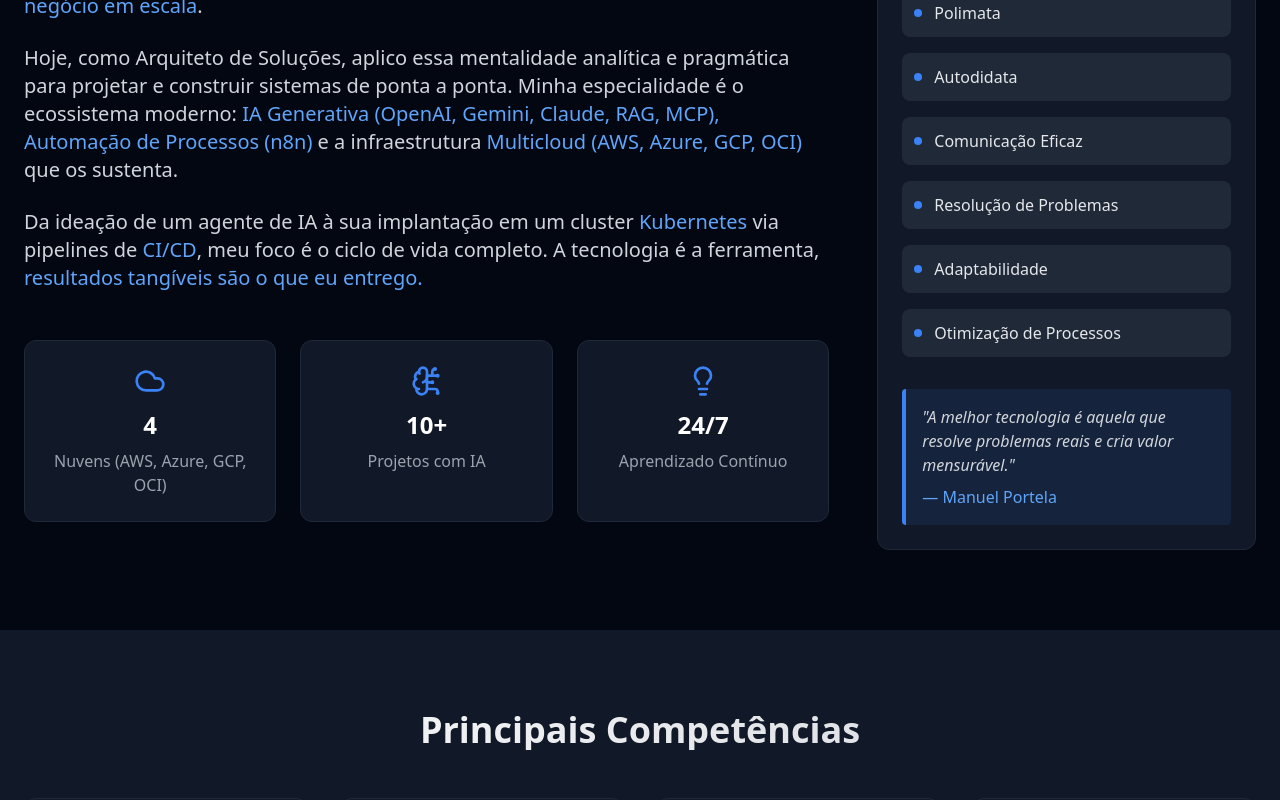
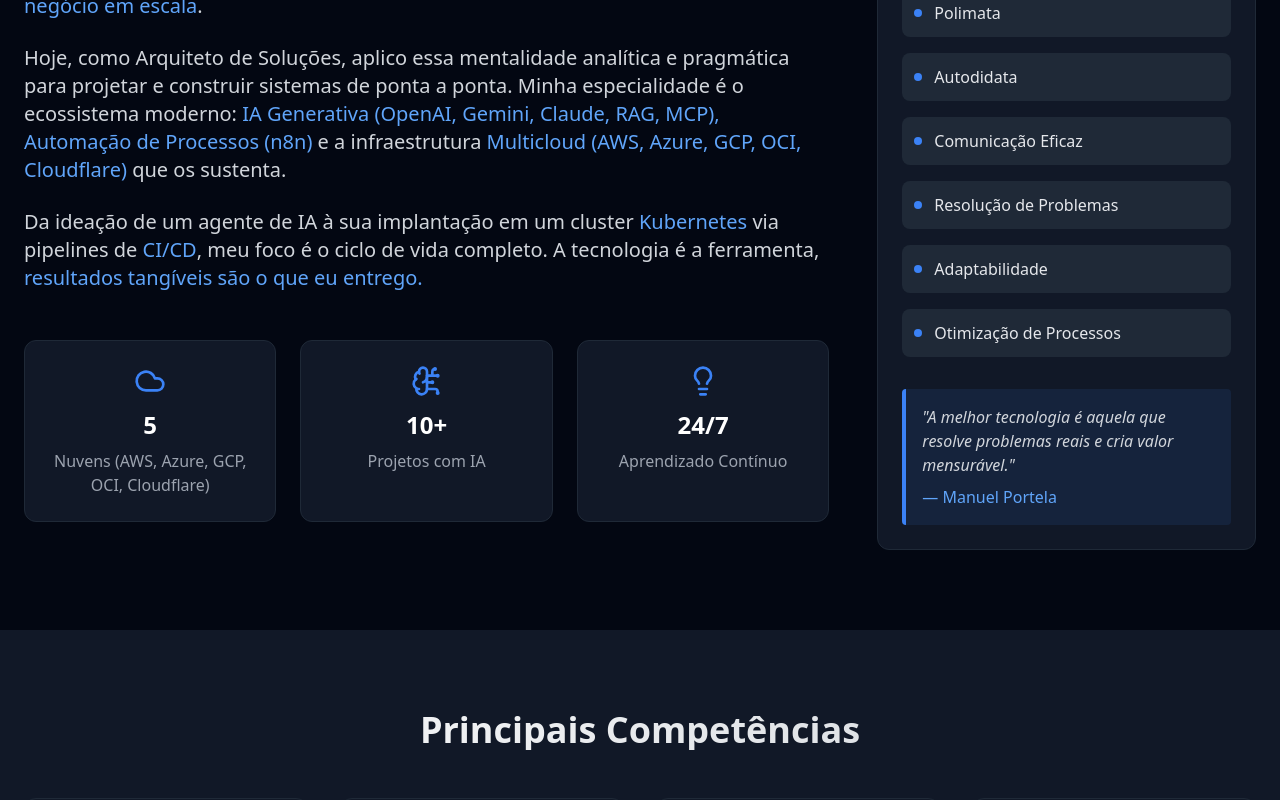
Before and after one commit to manuelportelaneto/meu-portfolio-profissional, a React (Vite) app: page / in a window 1280 px wide. Shown: the part 1060-1860 px from the top of the page. Built offline with nearby package versions, Linux system fonts and the light colour scheme; no server answers.

Commit message:
feat: adicionar nuvem Cloudflare e atualizar status do curso Mimo para concluido

```diff
--- a/src/components/sections/AboutSection.jsx
+++ b/src/components/sections/AboutSection.jsx
@@ -27,7 +27,7 @@
                 </p>
 
                 <p className="text-xl">
-                  Hoje, como Arquiteto de Soluções, aplico essa mentalidade analítica e pragmática para projetar e construir sistemas de ponta a ponta. Minha especialidade é o ecossistema moderno: <span className="text-primary-400 font-medium">IA Generativa (OpenAI, Gemini, Claude, RAG, MCP), Automação de Processos (n8n)</span> e a infraestrutura <span className="text-primary-400 font-medium">Multicloud (AWS, Azure, GCP, OCI)</span> que os sustenta.
+                  Hoje, como Arquiteto de Soluções, aplico essa mentalidade analítica e pragmática para projetar e construir sistemas de ponta a ponta. Minha especialidade é o ecossistema moderno: <span className="text-primary-400 font-medium">IA Generativa (OpenAI, Gemini, Claude, RAG, MCP), Automação de Processos (n8n)</span> e a infraestrutura <span className="text-primary-400 font-medium">Multicloud (AWS, Azure, GCP, OCI, Cloudflare)</span> que os sustenta.
                 </p>
 
                 <p className="text-xl">
@@ -37,7 +37,7 @@
 
               {/* Experience Highlights */}
               <div className="mt-12 grid md:grid-cols-3 gap-6">
-                <div className="text-center p-6 bg-gray-900 rounded-xl border border-gray-800"><Cloud className="w-8 h-8 text-primary-500 mx-auto mb-3" /><h3 className="text-2xl font-bold text-white mb-2">4</h3><p className="text-gray-400">Nuvens (AWS, Azure, GCP, OCI)</p></div>
+                <div className="text-center p-6 bg-gray-900 rounded-xl border border-gray-800"><Cloud className="w-8 h-8 text-primary-500 mx-auto mb-3" /><h3 className="text-2xl font-bold text-white mb-2">5</h3><p className="text-gray-400">Nuvens (AWS, Azure, GCP, OCI, Cloudflare)</p></div>
                 <div className="text-center p-6 bg-gray-900 rounded-xl border border-gray-800"><BrainCircuit className="w-8 h-8 text-primary-500 mx-auto mb-3" /><h3 className="text-2xl font-bold text-white mb-2">10+</h3><p className="text-gray-400">Projetos com IA</p></div>
                 <div className="text-center p-6 bg-gray-900 rounded-xl border border-gray-800"><Lightbulb className="w-8 h-8 text-primary-500 mx-auto mb-3" /><h3 className="text-2xl font-bold text-white mb-2">24/7</h3><p className="text-gray-400">Aprendizado Contínuo</p></div>
               </div>
--- a/src/components/sections/EducationSection.jsx
+++ b/src/components/sections/EducationSection.jsx
@@ -48,7 +48,7 @@
       title: "Curso Técnico Integrado",
       subtitle: "Desenvolvedor Full-Stack",
       institution: "Mimo",
-      status: "Cursando",
+      status: "Concluído",
       period: "2024 - 2025",
       type: "technical"
     }
```
